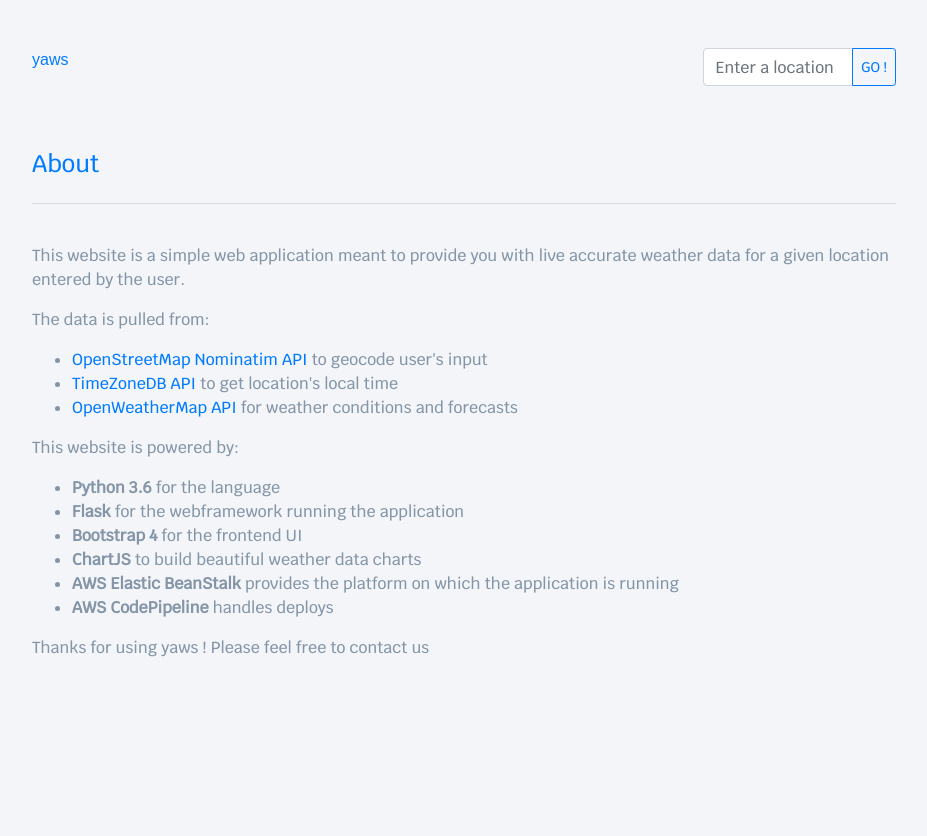
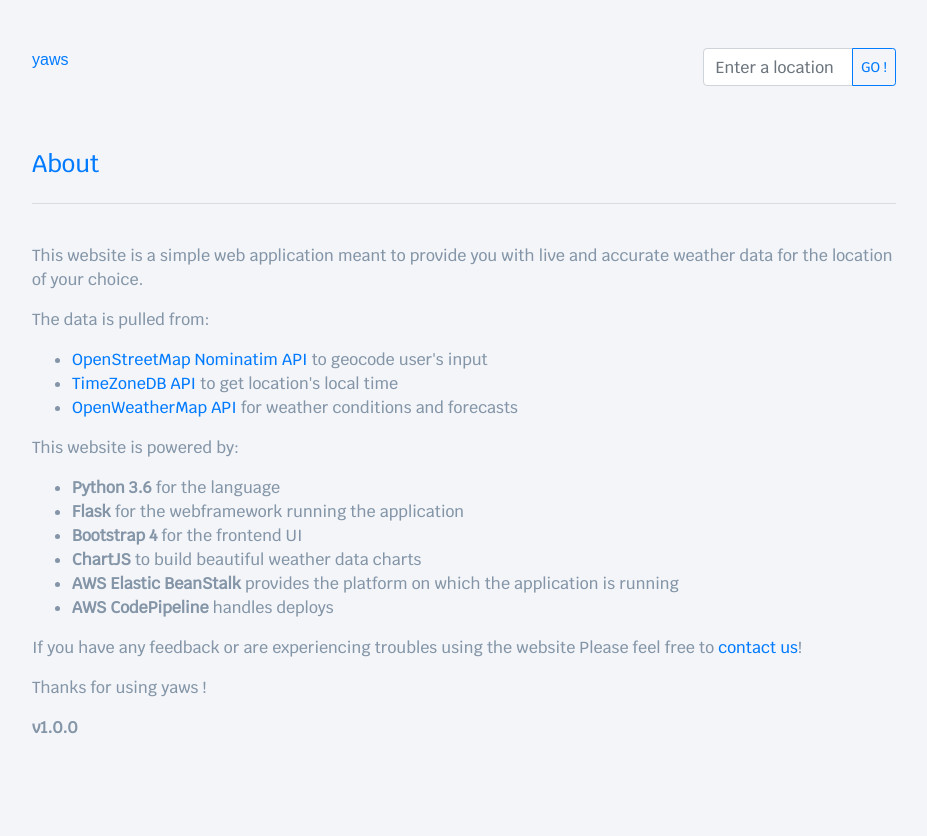
Before and after one commit to John35961/yaws, a Flask app: page /about in a window 1280 px wide. Shown: the whole page, without its empty margins (176-1103 px from the left). Before the commit the page ends 657 px from the top, so only its background shows below. Run offline with Flask 2, Linux system fonts and the light colour scheme; some libraries are stand-ins or nearby versions; some web fonts are replaced.

Commit message:
Completing about.html

```diff
--- a/templates/about.html
+++ b/templates/about.html
@@ -29,7 +29,7 @@
     <hr>
     <div class="row pb-3 pt-4">
         <div class="secondary col-md-12 pb-3">
-            <p>This website is a simple web application meant to provide you with live accurate weather data for a given location entered by the user.</p>
+            <p>This website is a simple web application meant to provide you with live and accurate weather data for the location of your choice.</p>
             <p>The data is pulled from:</p>
             <ul>
                 <li><a href="https://wiki.openstreetmap.org/wiki/Nominatim" target="_blank">OpenStreetMap Nominatim API</a> to geocode user's input</li>
@@ -45,7 +45,9 @@
                 <li><b>AWS Elastic BeanStalk</b> provides the platform on which the application is running</li>
                 <li><b>AWS CodePipeline</b> handles deploys</li>
             </ul>
-            <p>Thanks for using yaws ! Please feel free to contact us </p>
+            <p>If you have any feedback or are experiencing troubles using the website Please feel free to <a href="mailto:jean.guillet@grenoble-em.com">contact us</a>!</p>
+            <p>Thanks for using yaws ! </p>
+            <p><b>v1.0.0</b></p>
         </div>
     </div>
     <!-- END ABOUT SECTION -->
```
